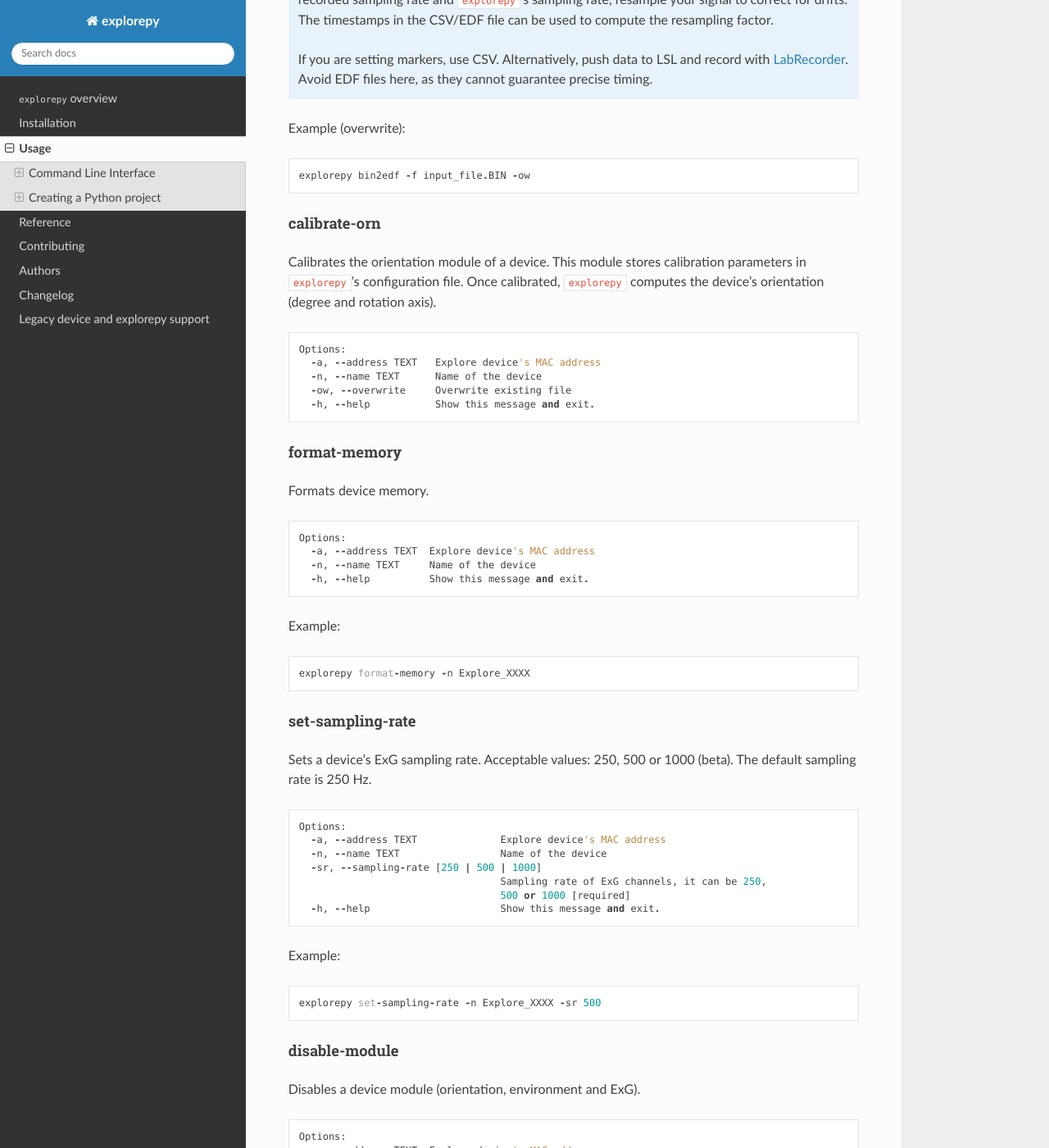
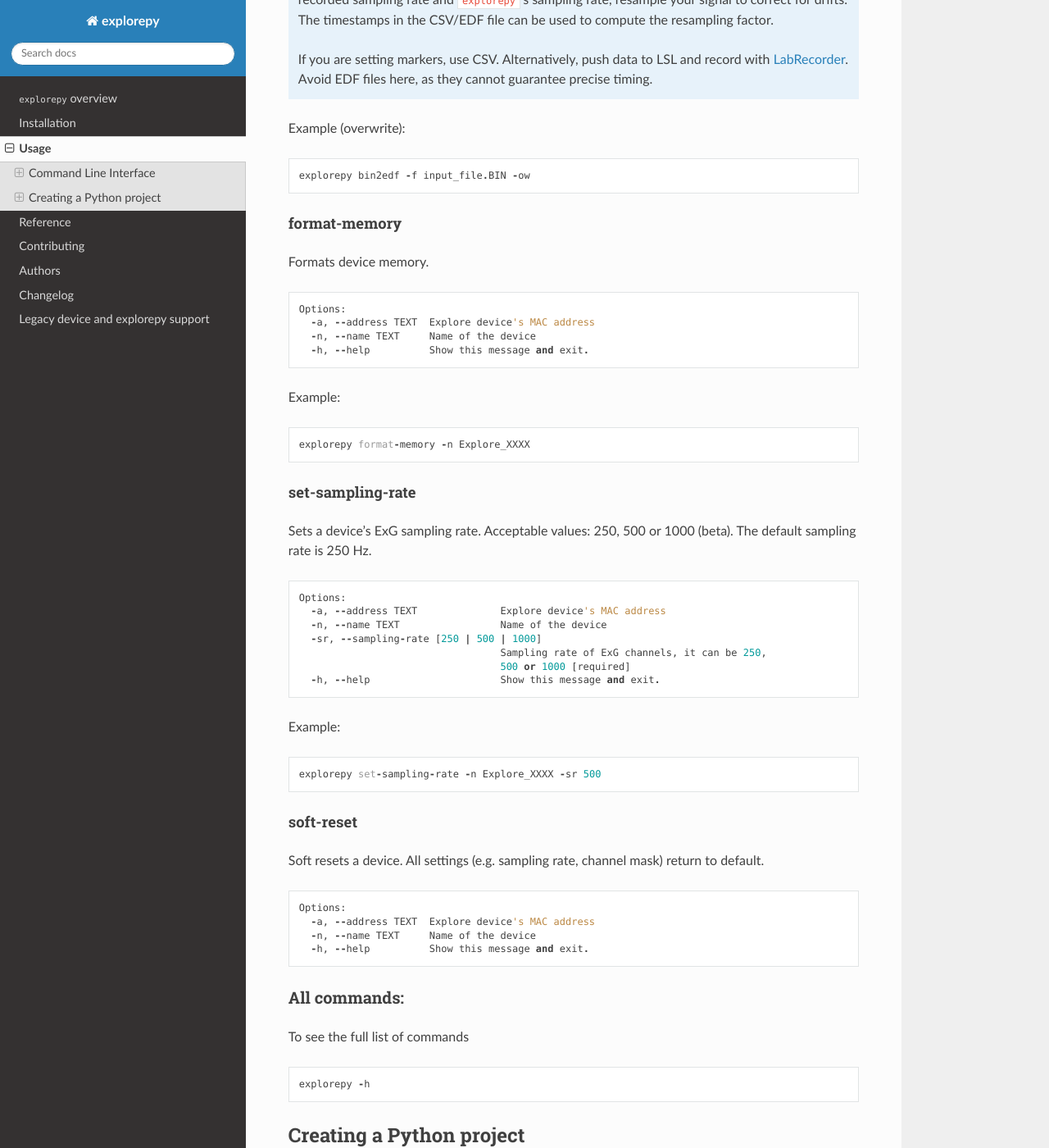
Before and after one commit to Mentalab-hub/explorepy, a Sphinx documentation site: the page built from docs/usage.rst, in a window 1280 px wide and 1400 px high, scrolled down 3540 px. Shown: the whole window at 82% size. Built offline with Sphinx 7.4.7 and the Read the Docs theme 3.1.0, drawn with Linux system fonts in a browser that asks for light colours; some of the changed text lies outside the part shown.

Commit message:
remove deprecated usage

```diff
--- a/docs/usage.rst
+++ b/docs/usage.rst
@@ -135,18 +135,6 @@
 ::
     explorepy bin2edf -f input_file.BIN -ow
 
-calibrate-orn
-%%%%
-
-Calibrates the orientation module of a device. This module stores calibration parameters in ``explorepy``'s configuration file. Once calibrated, ``explorepy`` computes the device's orientation (degree and rotation axis).
-::
-
-    Options:
-      -a, --address TEXT   Explore device's MAC address
-      -n, --name TEXT      Name of the device
-      -ow, --overwrite     Overwrite existing file
-      -h, --help           Show this message and exit.
-
 
 format-memory
 %%%%
@@ -180,18 +168,6 @@
 Example:
 ::
     explorepy set-sampling-rate -n Explore_XXXX -sr 500
-
-disable-module
-%%%%
-
-Disables a device module (orientation, environment and ExG).
-::
-
-    Options:
-      -a, --address TEXT  Explore device's MAC address
-      -n, --name TEXT     Name of the device
-      -m, --module TEXT   Module name to be disabled, options: ORN, ENV, EXG
-                          [required]
 
 
 soft-reset
```
